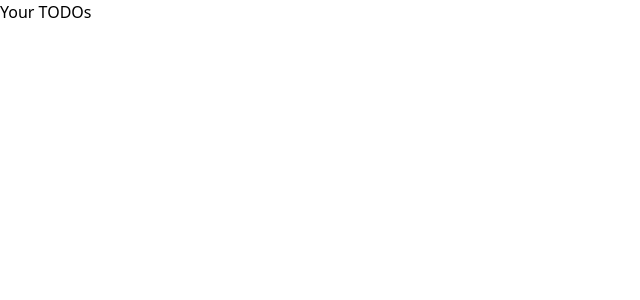
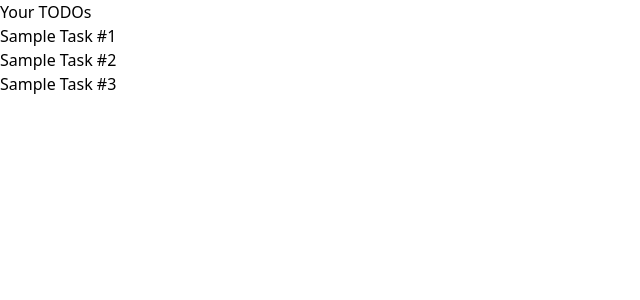
Before and after one commit to spadrejuan/react-beginner-course, a React (Vite) app in the folder react-todo-app/: page / in a window 1280 px wide. Shown: the top 300 px of the page, without its empty margins (0-640 px from the left). Built offline with nearby package versions, Linux system fonts and the light colour scheme.

Commit message:
Added dummy todos and added styling

```diff
--- a/react-todo-app/src/App.tsx
+++ b/react-todo-app/src/App.tsx
@@ -1,9 +1,22 @@
+import { dummyData } from "./data/todos"
+
 function App() {
   return (
     <main className="py-10 h-screen">
       <h1 className="font-bold text-3xl text-center">
         Your TODOs
       </h1>
+      <div className="max-w-lg mx-auto">
+        <div className="space-y-2">
+          {
+            dummyData.map(todo => (
+              <p key = {todo.id} className="text-lg">
+                {todo.title}
+              </p>
+            ))
+          }
+        </div>
+      </div>
     </main>
   )
 }
--- /dev/null
+++ b/react-todo-app/src/data/todos.ts
@@ -0,0 +1,19 @@
+import { Todo } from "../types/todo";
+
+export const dummyData: Todo[] = [
+    {
+        id: 1,
+        title: "Sample Task #1",
+        completed: false,
+    },
+    {
+        id: 2,
+        title: "Sample Task #2",
+        completed: false,
+    },
+    {
+        id: 3,
+        title: "Sample Task #3",
+        completed: false,
+    }
+]
--- /dev/null
+++ b/react-todo-app/src/types/todo.ts
@@ -0,0 +1,5 @@
+export interface Todo {
+    id: number,
+    title: string,
+    completed: false
+}
```
